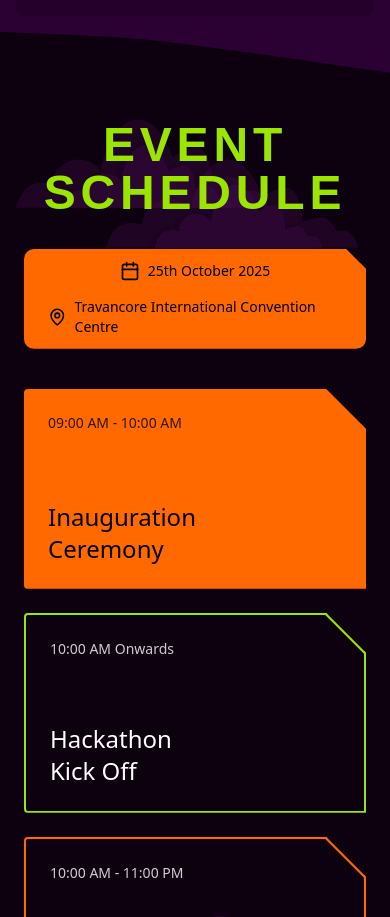
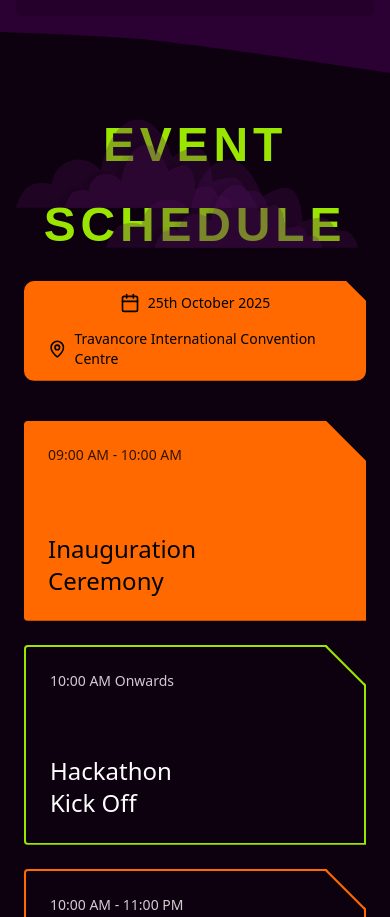
Before and after one commit to aravind-manoj/Hacktober2025, a Next.js app: page / in a window 390 px wide. Shown: the part 2340-3257 px from the top of the page. Built offline with nearby package versions, Linux system fonts and the light colour scheme; a web font is replaced by a local one.

Commit message:
fixed text clipping  in Event Schedule on mobile

```diff
--- a/components/custom/Schedule.tsx
+++ b/components/custom/Schedule.tsx
@@ -1,7 +1,9 @@
+"use client";
 import React from "react";
 import { Calendar, MapPin } from "lucide-react";
 import localFont from "next/font/local";
 import Image from "next/image";
+import { useIsMobile } from "@/lib/hooks/mobile";
 
 const infiniteBeyond = localFont({
   src: "../../app/fonts/infinite_beyond.ttf"
@@ -61,6 +63,7 @@
 };
 
 export default function EventSchedule() {
+  const isMobile = useIsMobile();
   const schedule = [
     { time: "09:00 AM - 10:00 AM", title: "Inauguration\n Ceremony", variant: "filled", color: "orange" },
     { time: "10:00 AM Onwards", title: "Hackathon\n Kick Off", variant: "outline", color: "lime" },
@@ -74,11 +77,31 @@
   ];
 
   return (
+
+
     <main id="schedule" className="min-h-screen bg-[#0D000F] text-white flex flex-col items-center py-12 px-6 relative pb-[200px]">
       {/* Title */}
-      <h1 className={`text-5xl md:text-7xl z-10 font-black text-lime-400 mb-8 text-center tracking-widest ${infiniteBeyond.className}`}>
+
+      <div>
+        {isMobile ? (
+
+          <div>
+            <h1 className={`text-5xl md:text-7xl z-10 gap-0.5 font-black text-lime-400 mb-8 text-center tracking-widest ${infiniteBeyond.className}`}>
+        EVENT
+            </h1>
+            <h1 className={`text-5xl md:text-7xl z-10 gap-0.5 font-black text-lime-400 mb-8 text-center tracking-widest ${infiniteBeyond.className}`}>
+        SCHEDULE
+            </h1>
+
+          </div>
+        ) : (
+          <div>
+            <h1 className={`text-5xl md:text-7xl z-10 font-black text-lime-400 mb-8 text-center tracking-widest ${infiniteBeyond.className}`}>
         EVENT SCHEDULE
-      </h1>
+            </h1>
+          </div>
+        )}
+      </div>
 
       {/* Header Info */}
       <div className="relative mb-10 max-w-6xl z-10">
```
